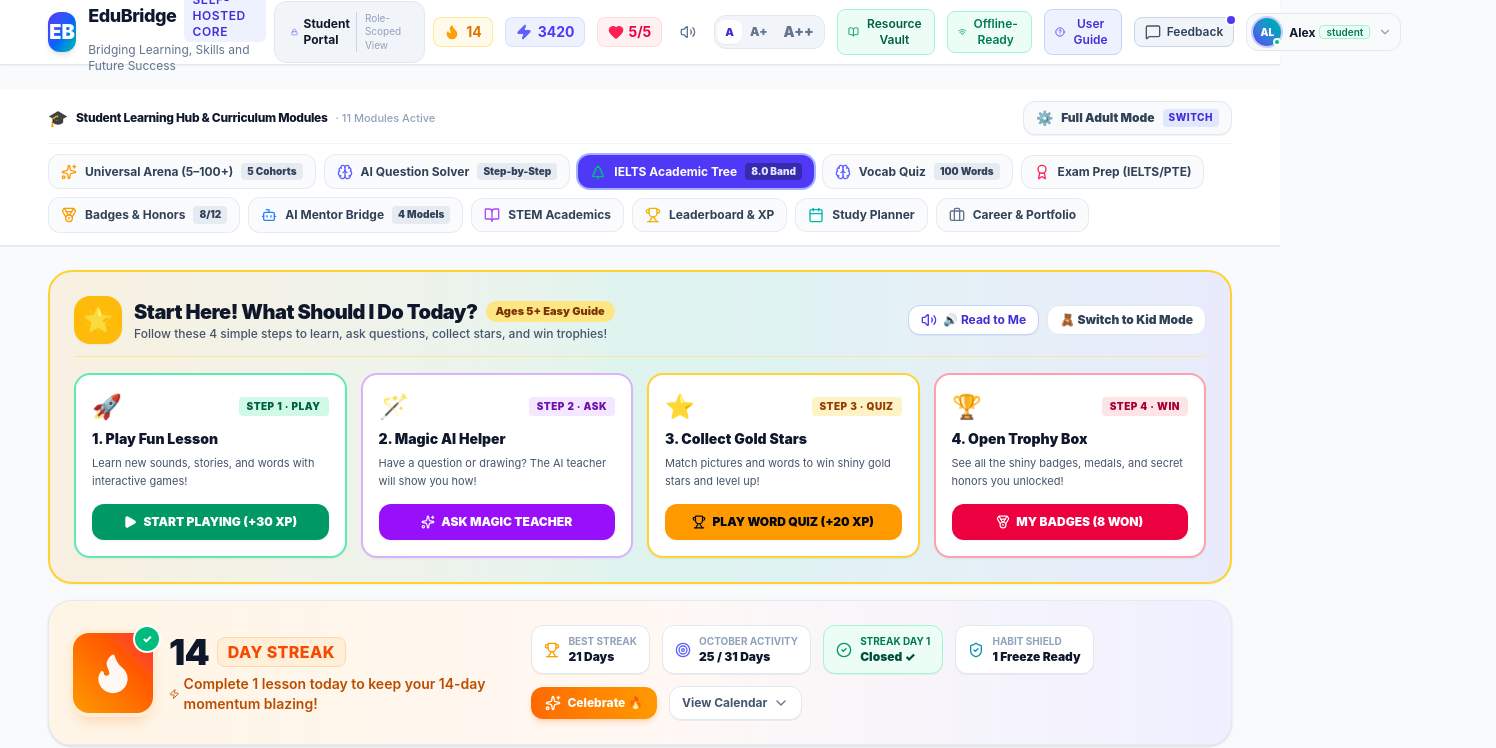
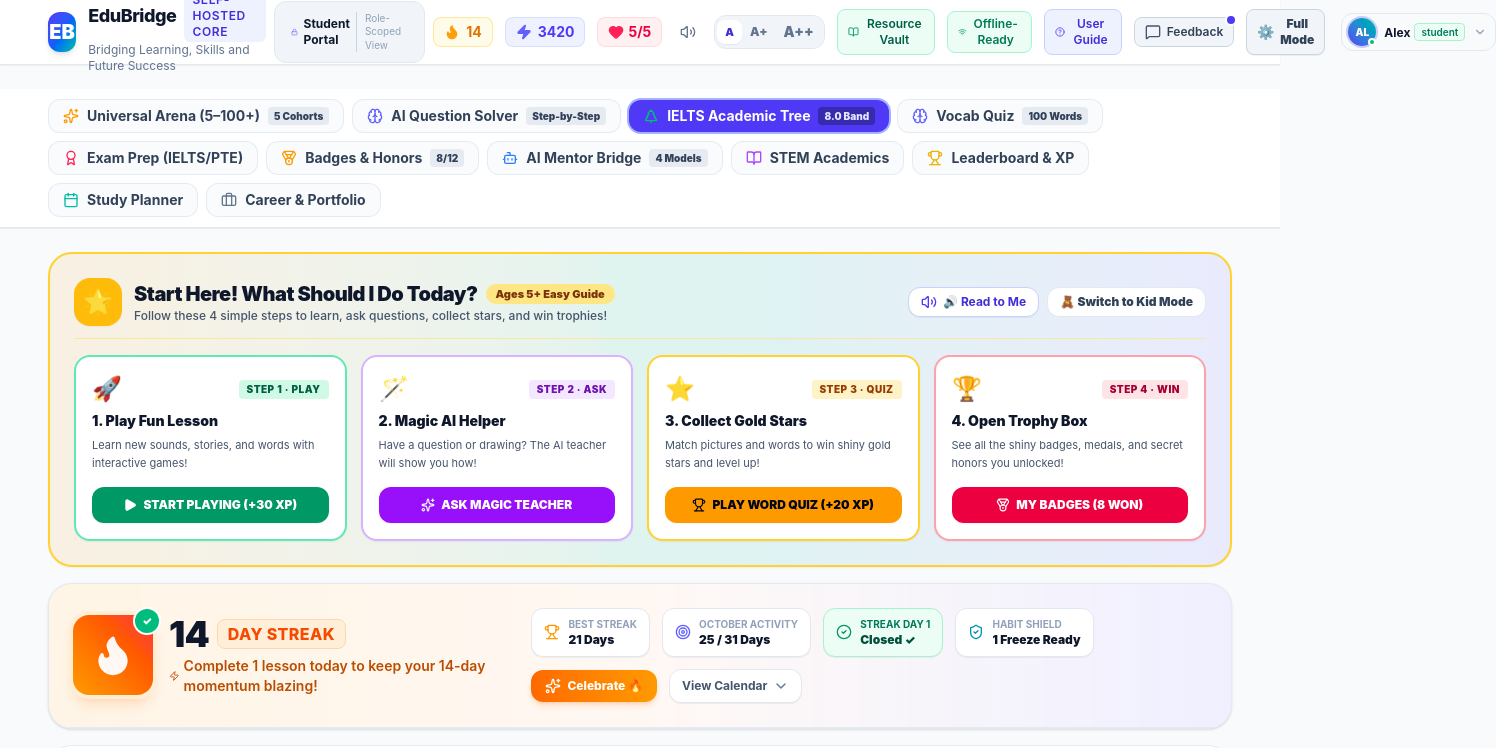
Before and after one commit to cemehboob/EduBridge, a React (Vite) app: page / in a window 1280 px wide. Shown: the top 748 px of the page, 1496 px wide, since content can reach past the window. Built offline with nearby package versions, Linux system fonts and the light colour scheme.

Commit message:
feat(header): move mode switch next to feedback button, align user menu to right, and streamline student sub-navigation for maximum page space

```diff
--- a/src/App.tsx
+++ b/src/App.tsx
@@ -771,6 +771,8 @@ export default function App() {
         fontScale={fontScale}
         onFontScaleChange={setFontScale}
         onLogout={handleLogout}
+        isKidMode={currentUser?.preferences.simplifiedInterface ?? (profile.ageCohort === 'early')}
+        onToggleKidMode={() => handleToggleSimplifiedInterface(!(currentUser?.preferences.simplifiedInterface ?? (profile.ageCohort === 'early')))}
         feedbackTicketCount={
           feedbackTickets.filter((t) =>
             t.status === 'Pending Review' ||
--- a/src/components/Header.tsx
+++ b/src/components/Header.tsx
@@ -45,6 +45,8 @@ interface HeaderProps {
   onFontScaleChange: (scale: FontScale) => void;
   onLogout: () => void;
   feedbackTicketCount?: number;
+  isKidMode?: boolean;
+  onToggleKidMode?: () => void;
 }
 
 export const Header: React.FC<HeaderProps> = ({
@@ -65,7 +67,9 @@ export const Header: React.FC<HeaderProps> = ({
   fontScale,
   onFontScaleChange,
   onLogout,
-  feedbackTicketCount = 0
+  feedbackTicketCount = 0,
+  isKidMode = false,
+  onToggleKidMode
 }) => {
   const [isUserMenuOpen, setIsUserMenuOpen] = useState(false);
 
@@ -282,7 +286,7 @@ export const Header: React.FC<HeaderProps> = ({
                 onOpenFeedbackModal();
               }}
               className="relative flex items-center gap-1.5 px-2.5 py-1.5 rounded-lg text-xs font-semibold bg-slate-100 hover:bg-slate-200 text-slate-700 border border-slate-300 transition-all cursor-pointer"
-              title="Feedback & Admin Bug Report Mechanism"
+              title="Feedback &amp; Admin Bug Report Mechanism"
             >
               <MessageSquare className="w-4 h-4 text-slate-600" />
               <span className="hidden lg:inline">Feedback</span>
@@ -291,8 +295,27 @@ export const Header: React.FC<HeaderProps> = ({
               )}
             </button>
 
-            {/* User Account / Profile Menu */}
-            <div className="relative">
+            {/* Mode Switcher moved right next to Feedback Button */}
+            {onToggleKidMode && (
+              <button
+                onClick={() => {
+                  sound.playClick();
+                  onToggleKidMode();
+                }}
+                className={`flex items-center gap-1.5 px-2.5 py-1.5 rounded-lg text-xs font-black border transition-all cursor-pointer shadow-2xs ${
+                  isKidMode
+                    ? 'bg-amber-500 text-white border-amber-600 hover:bg-amber-600 shadow-xs ring-1 ring-amber-300'
+                    : 'bg-slate-100 text-slate-700 border-slate-300 hover:bg-slate-200'
+                }`}
+                title={isKidMode ? 'Switch to Full Academic Suite' : 'Switch to 5-Year-Old Kid Mode'}
+              >
+                <span className="text-sm">{isKidMode ? '🧸' : '⚙️'}</span>
+                <span className="hidden sm:inline">{isKidMode ? 'Kid Mode' : 'Full Mode'}</span>
+              </button>
+            )}
+
+            {/* User Account / Profile Menu on the Right Side */}
+            <div className="relative ml-auto sm:ml-1">
               {currentUser ? (
                 <button
                   onClick={() => setIsUserMenuOpen(!isUserMenuOpen)}
@@ -307,7 +330,7 @@ export const Header: React.FC<HeaderProps> = ({
                   <div className="hidden sm:block text-left">
                     <div className="text-xs font-bold text-slate-900 leading-tight flex items-center gap-1">
                       <span>{currentUser.name.split(' ')[0]}</span>
-                      <span className={`text-[10px] px-1.5 py-0.2 rounded font-semibold border ${roleBadgeColors[currentUser.role]}`}>
+                      <span className={`text-[10px] px-1.5 py-0.5 rounded font-semibold border ${roleBadgeColors[currentUser.role]}`}>
                         {currentUser.role}
                       </span>
                     </div>
--- a/src/components/student/StudentView.tsx
+++ b/src/components/student/StudentView.tsx
@@ -258,50 +258,9 @@ export const StudentView: React.FC<StudentViewProps> = ({
   return (
     <div className="space-y-6">
 
-      {/* Student Sub-Navigation Bar: 2-Row Layout so Mode button never hides menu options */}
+      {/* Student Sub-Navigation Bar: Streamlined Flex Wrap with Maximum Page Space */}
       <div className="border-b border-slate-200 bg-white shadow-2xs">
-        <div className="w-full max-w-[1720px] mx-auto px-4 sm:px-6 lg:px-8 xl:px-12 py-3 space-y-2.5">
-
-          {/* Row 1: Workspace Title & Mode Toggle Bar */}
-          <div className="flex items-center justify-between gap-3 border-b border-slate-100 pb-2">
-            <div className="flex items-center gap-2 text-xs font-bold text-slate-700">
-              <span className="text-base">{isKidMode ? '🧸' : '🎓'}</span>
-              <span className="font-extrabold text-slate-900 tracking-tight">
-                {isKidMode ? 'Kid Adventure Hub & Learning Paths' : 'Student Learning Hub & Curriculum Modules'}
-              </span>
-              <span className="hidden sm:inline-block text-[11px] text-slate-400 font-medium">
-                · {visibleTabs.length} Modules Active
-              </span>
-            </div>
-
-            {/* Mode Switcher cleanly positioned on Row 1 */}
-            {onToggleSimplifiedInterface && (
-              <div className="flex items-center gap-2 shrink-0">
-                <button
-                  onClick={() => {
-                    sound.playClick();
-                    onToggleSimplifiedInterface(!isKidMode);
-                  }}
-                  className={`px-3 py-1.5 rounded-xl text-xs font-black transition-all border flex items-center gap-2 shadow-2xs cursor-pointer ${
-                    isKidMode
-                      ? 'bg-amber-500 text-white border-amber-600 hover:bg-amber-600 shadow-xs'
-                      : 'bg-slate-50 border-slate-200 text-slate-700 hover:bg-slate-100 hover:border-slate-300'
-                  }`}
-                  title={isKidMode ? 'Switch to full academic suite' : 'Switch to simple 5-year-old friendly mode'}
-                >
-                  <span className="text-sm">{isKidMode ? '🧸' : '⚙️'}</span>
-                  <span>{isKidMode ? '5-Yr Kid Mode (Active)' : 'Full Adult Mode'}</span>
-                  <span className={`text-[10px] uppercase tracking-wider font-extrabold px-1.5 py-0.5 rounded ${
-                    isKidMode ? 'bg-amber-700 text-amber-100' : 'bg-indigo-100 text-indigo-700'
-                  }`}>
-                    Switch
-                  </span>
-                </button>
-              </div>
-            )}
-          </div>
-
-          {/* Row 2: All Module Tabs rendered in clean 2-Row Flex Wrap so none are hidden */}
+        <div className="w-full max-w-[1720px] mx-auto px-4 sm:px-6 lg:px-8 xl:px-12 py-2.5">
           <nav aria-label="Student Learning Navigation" className="flex flex-wrap items-center gap-1.5 sm:gap-2">
             {visibleTabs.map((tab) => {
               const isActive = activeTab === tab.id;
@@ -312,7 +271,7 @@ export const StudentView: React.FC<StudentViewProps> = ({
                     sound.playClick();
                     setActiveTab(tab.id);
                   }}
-                  className={`flex items-center gap-2 px-3 py-2 rounded-xl text-xs font-bold transition-all cursor-pointer ${
+                  className={`flex items-center gap-2 px-3.5 py-1.5 rounded-xl text-xs sm:text-sm font-bold transition-all cursor-pointer ${
                     isActive
                       ? isKidMode
                         ? 'bg-amber-500 text-white shadow-xs ring-2 ring-amber-300'
@@ -335,7 +294,6 @@ export const StudentView: React.FC<StudentViewProps> = ({
               );
             })}
           </nav>
-
         </div>
       </div>
 
```
